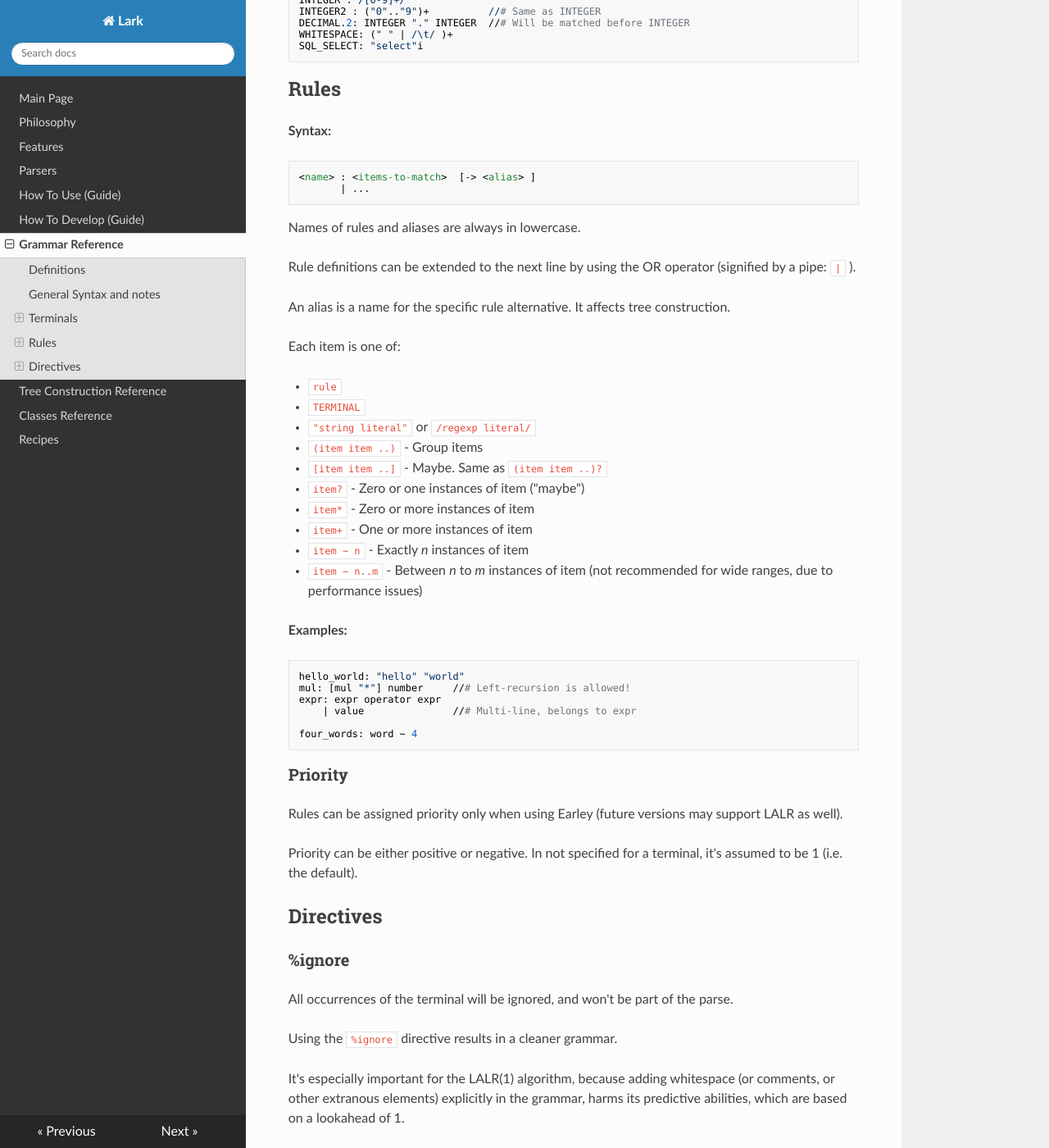
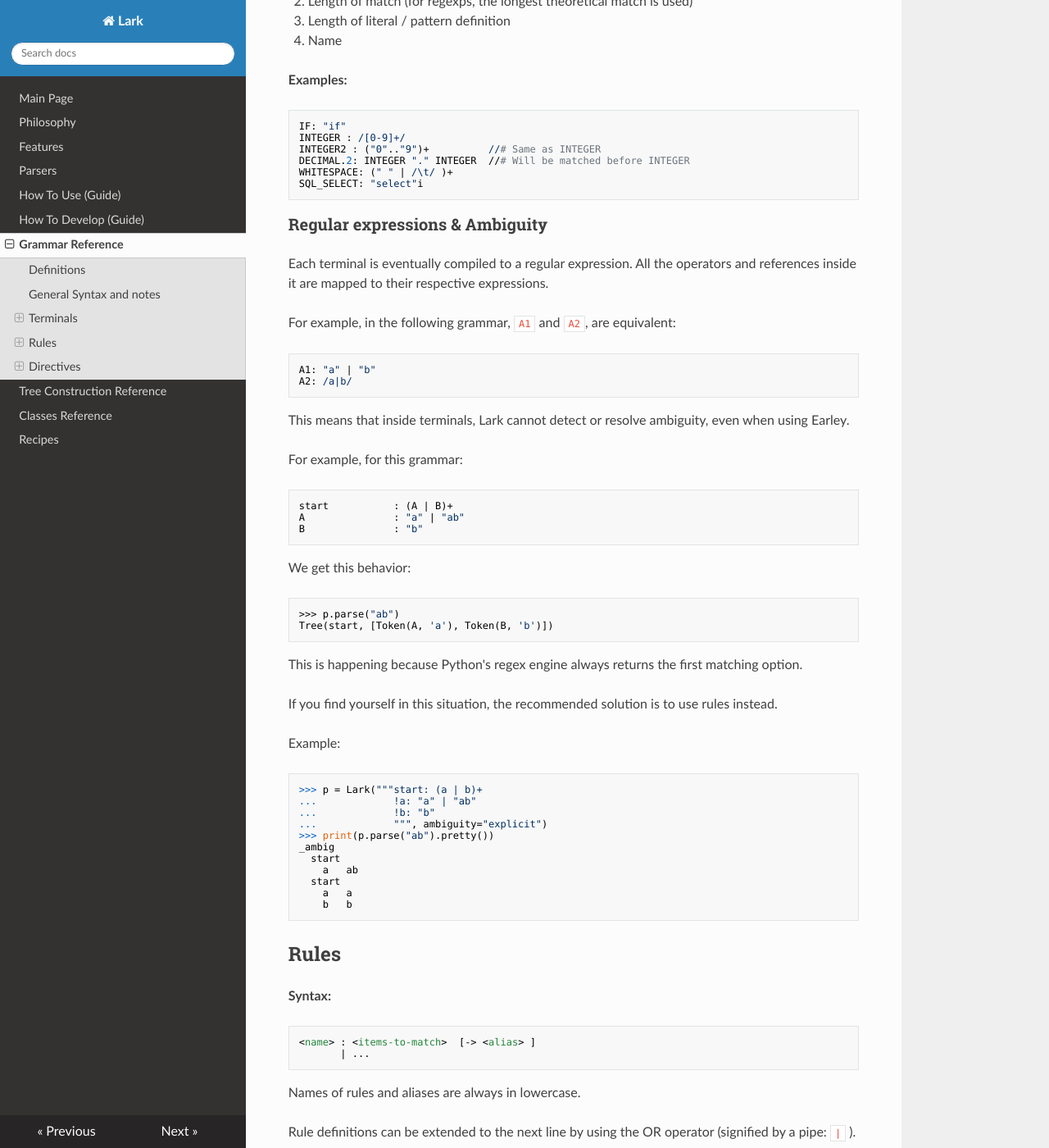
Before and after one commit to lark-parser/lark, an MkDocs documentation site: the page built from docs/grammar.md, in a window 1280 px wide and 1400 px high, scrolled down 1938 px. Shown: the whole window at 82% size. Built offline with MkDocs 1.6.1, drawn with Linux system fonts in a browser that asks for light colours; nearby versions of some CDN libraries; old or Windows-style settings are respelled for this version of MkDocs; some of the changed text lies outside the part shown.

Commit message:
Added to docs (Issue #400)

````diff
--- a/docs/grammar.md
+++ b/docs/grammar.md
@@ -1,5 +1,13 @@
 # Grammar Reference
 
+Table of contents:
+
+1. [Definitions](#defs)
+1. [Terminals](#terms)
+1. [Rules](#rules)
+1. [Directives](#dirs)
+
+<a name="defs"></a>
 ## Definitions
 
 **A grammar** is a list of rules and terminals, that together define a language.
@@ -25,6 +33,7 @@
 Names of rules are always in lowercase, while names of terminals are always in uppercase. This distinction has practical effects, for the shape of the generated parse-tree, and the automatic construction of the lexer (aka tokenizer, or scanner).
 
 
+<a name="terms"></a>
 ## Terminals
 
 Terminals are used to match text into symbols. They can be defined as a combination of literals and other terminals.
@@ -70,6 +79,53 @@
 SQL_SELECT: "select"i
 ```
 
+### Regular expressions & Ambiguity
+
+Each terminal is eventually compiled to a regular expression. All the operators and references inside it are mapped to their respective expressions.
+
+For example, in the following grammar, `A1` and `A2`, are equivalent:
+```perl
+A1: "a" | "b"
+A2: /a|b/
+```
+
+This means that inside terminals, Lark cannot detect or resolve ambiguity, even when using Earley.
+
+For example, for this grammar:
+```perl
+start           : (A | B)+
+A               : "a" | "ab"
+B               : "b"
+```
+We get this behavior:
+
+```bash
+>>> p.parse("ab")
+Tree(start, [Token(A, 'a'), Token(B, 'b')])
+```
+
+This is happening because Python's regex engine always returns the first matching option.
+
+If you find yourself in this situation, the recommended solution is to use rules instead.
+
+Example:
+
+```python
+>>> p = Lark("""start: (a | b)+
+...             !a: "a" | "ab"
+...             !b: "b"
+...             """, ambiguity="explicit")
+>>> print(p.parse("ab").pretty())
+_ambig
+  start
+    a   ab
+  start
+    a   a
+    b   b
+```
+
+
+<a name="rules"></a>
 ## Rules
 
 **Syntax:**
@@ -114,6 +170,7 @@
 
 Priority can be either positive or negative. In not specified for a terminal, it's assumed to be 1 (i.e. the default).
 
+<a name="dirs"></a>
 ## Directives
 
 ### %ignore
````
